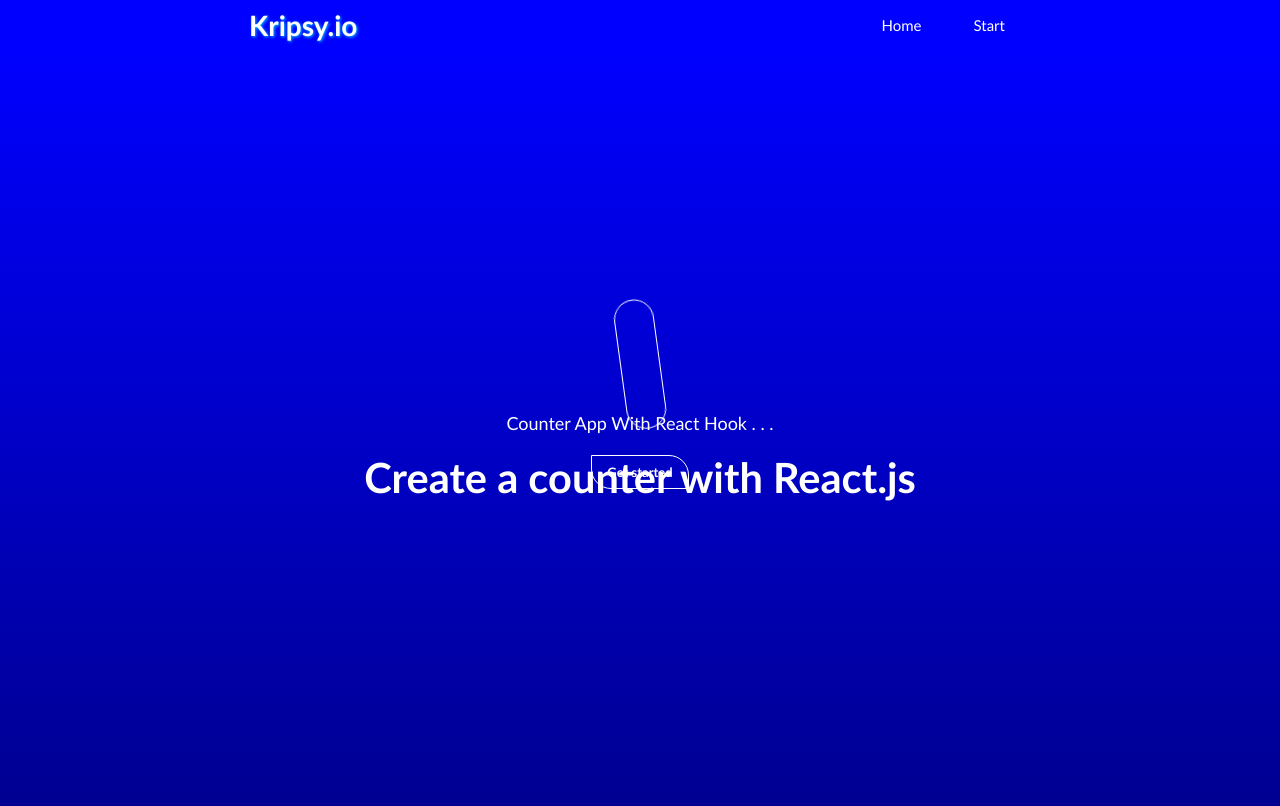
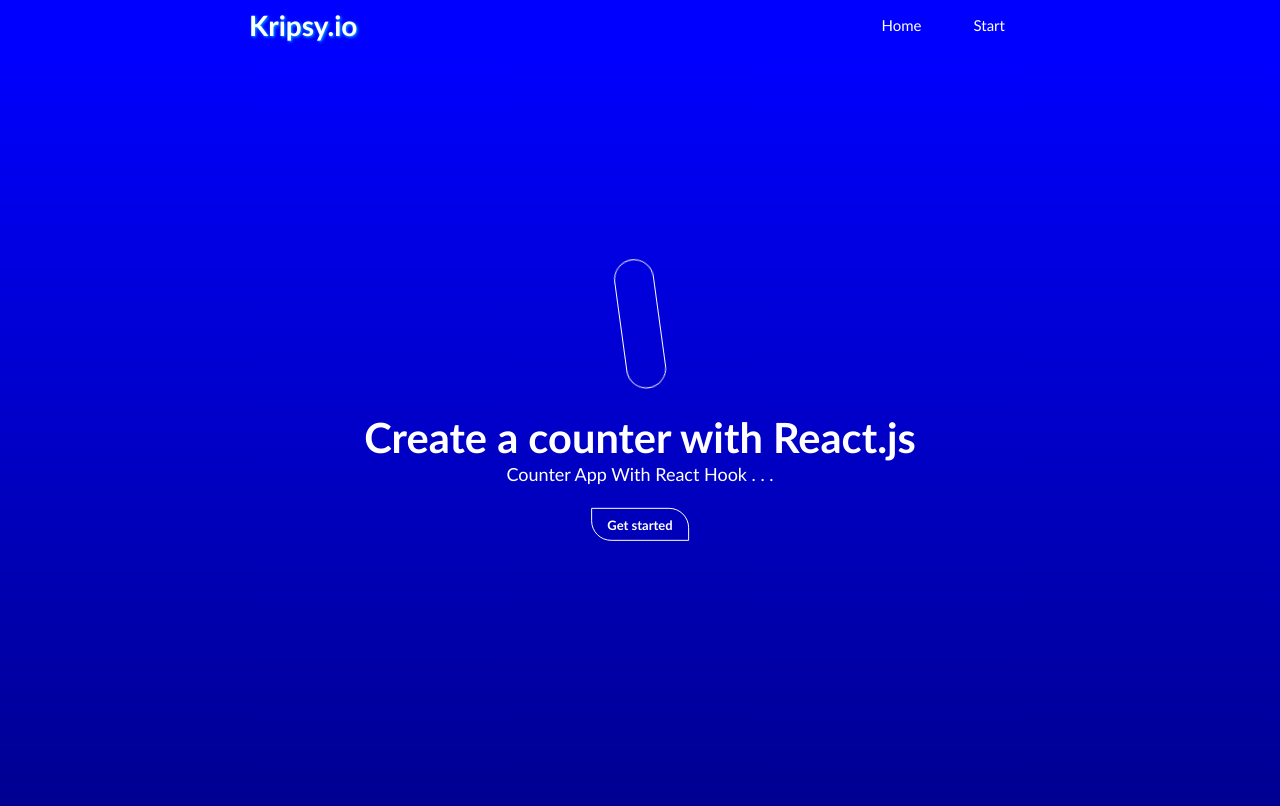
Before and after one commit to OnonobiFavour/Use-Reducer-Counter, a React (Vite) app: page / in a window 1280 px wide. Shown: the top 806 px of the page. Built offline with nearby package versions, Linux system fonts and the light colour scheme.

Commit message:
first commit

```diff
--- a/src/Home.jsx
+++ b/src/Home.jsx
@@ -10,14 +10,16 @@ const Home = () => {
 
   return (
     <header className="header">
-        <div className="h1-wrapper">
+        <article className="h1-wrapper">
          <div className="circle"></div>
          <h1 className="text-wrapper">
             Create a counter with React.js
          </h1>
-        </div>
-        <p>Counter App With React Hook . . . </p>
+        <article className='wrap'>
+        <p className='heading-sub'>Counter App With React Hook . . . </p>
         <button className='home-btn' onClick={handleclick}>Get started</button>
+        </article>
+        </article>
     </header>
   )
 }
```
